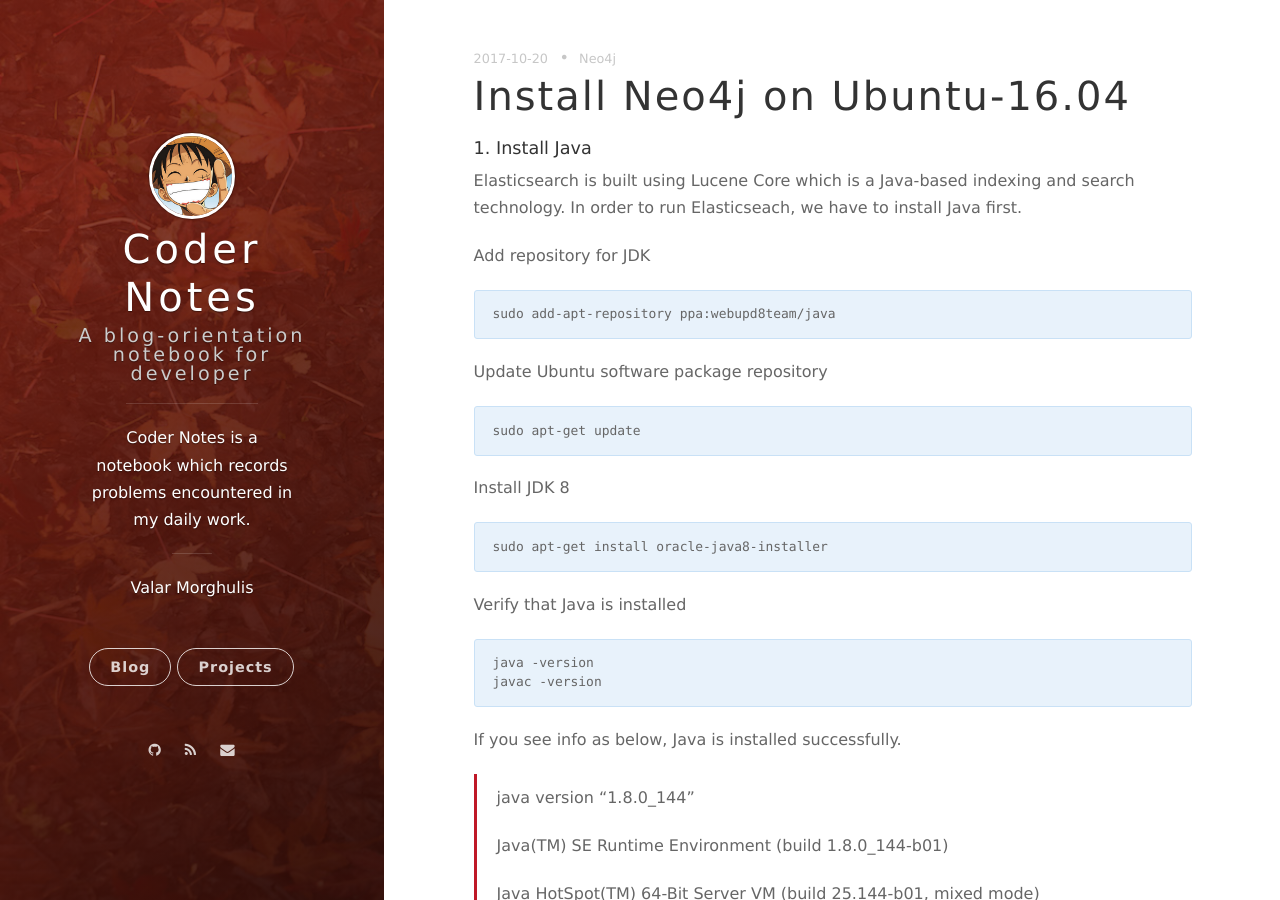
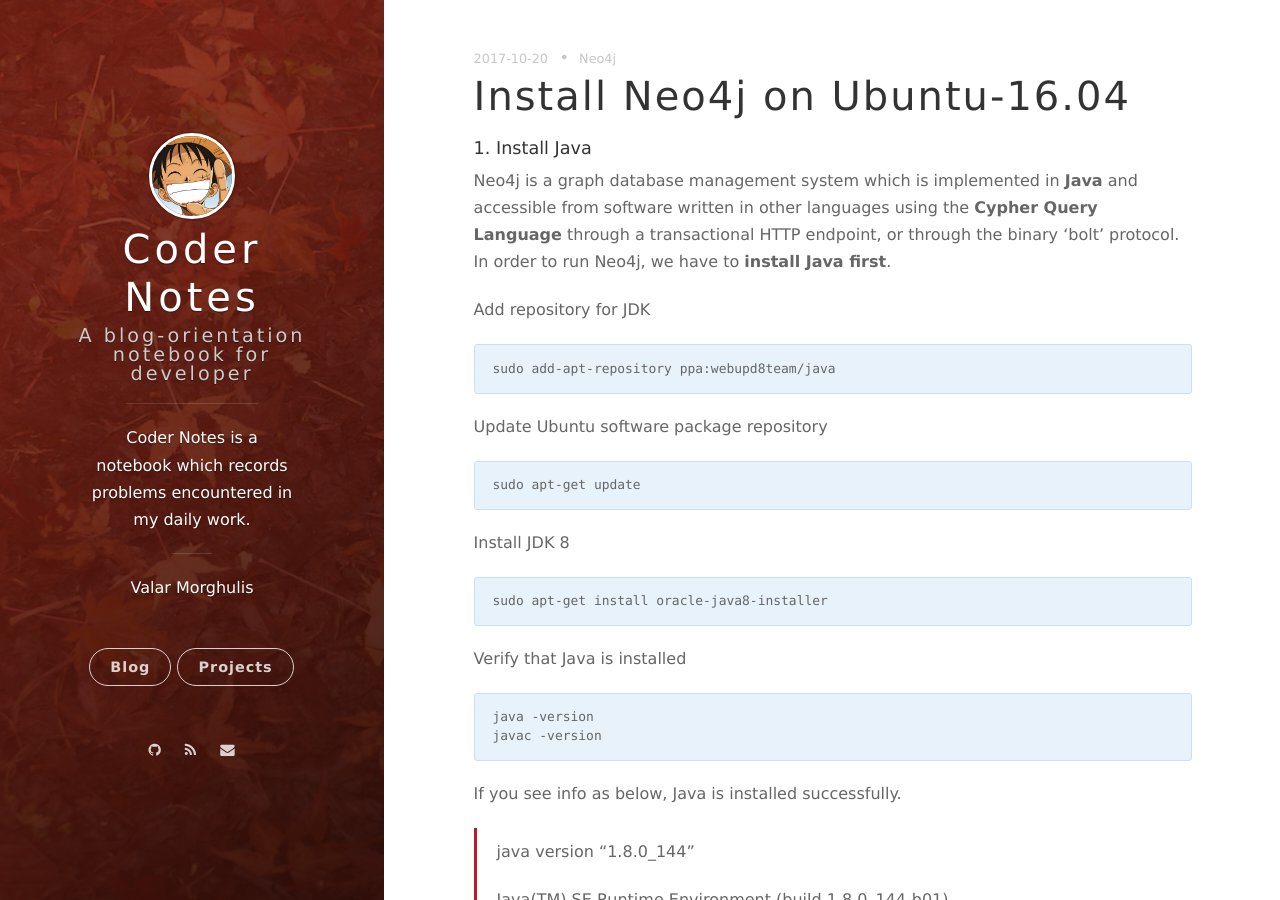
Before and after one commit to otherBoy/otherBoy.github.io, a Jekyll site: the page built from _posts/2017-10-20-Install-Neo4j-on-Ubuntu.markdown, in a window 1280 px wide and 900 px high. Built offline with Jekyll 4.4.1, drawn with Linux system fonts in a browser that asks for light colours; nearby versions of some CDN libraries; comment, search, counter and statistics services are not loaded.

Commit message:
fix some errors
fix some errors

````diff
--- a/_posts/2017-08-10-Elasticsearch-Configuration.markdown
+++ b/_posts/2017-08-10-Elasticsearch-Configuration.markdown
@@ -6,7 +6,7 @@
 ---
 
 #### 1. Install Java
-Elasticsearch is built using Lucene Core which is a Java-based indexing and search technology. In order to run Elasticseach, we have to install Java first.<br>
+Elasticsearch is built using **Lucene Core** which is a Java-based indexing and search technology. In order to run Elasticseach, we have to **install Java first**.<br>
 
 Add repository for JDK
 
--- a/_posts/2017-10-19-Install-RabbitMQ-on-Ubuntu.markdown
+++ b/_posts/2017-10-19-Install-RabbitMQ-on-Ubuntu.markdown
@@ -6,7 +6,7 @@
 ---
 
 #### 1. Install Erlang
-Erlang is required to run RabbitMQ server. Therefore, we need to install Erlang first.
+**Erlang** is required to run RabbitMQ server. Therefore, we need to **install Erlang first**.
 
 ```
 sudo apt-get update
--- a/_posts/2017-10-20-Install-Neo4j-on-Ubuntu.markdown
+++ b/_posts/2017-10-20-Install-Neo4j-on-Ubuntu.markdown
@@ -6,7 +6,7 @@
 ---
 
 #### 1. Install Java
-Elasticsearch is built using Lucene Core which is a Java-based indexing and search technology. In order to run Elasticseach, we have to install Java first.<br>
+Neo4j is a graph database management system which is implemented in **Java** and accessible from software written in other languages using the **Cypher Query Language** through a transactional HTTP endpoint, or through the binary 'bolt' protocol. In order to run Neo4j, we have to **install Java first**.<br>
 
 Add repository for JDK
 
````
